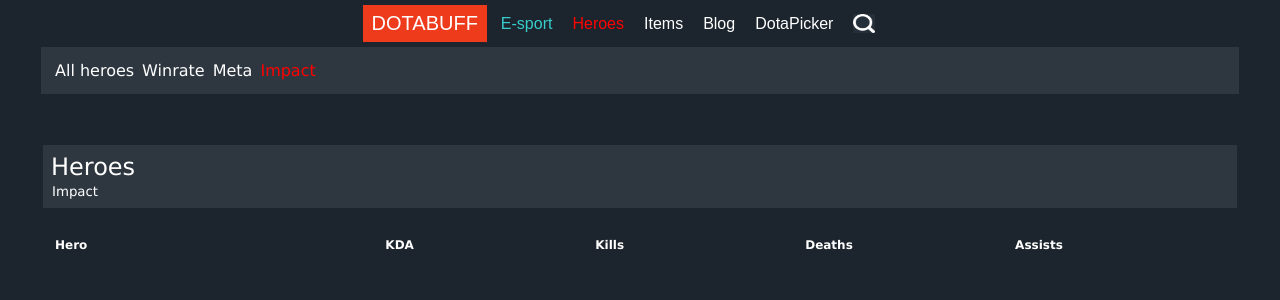
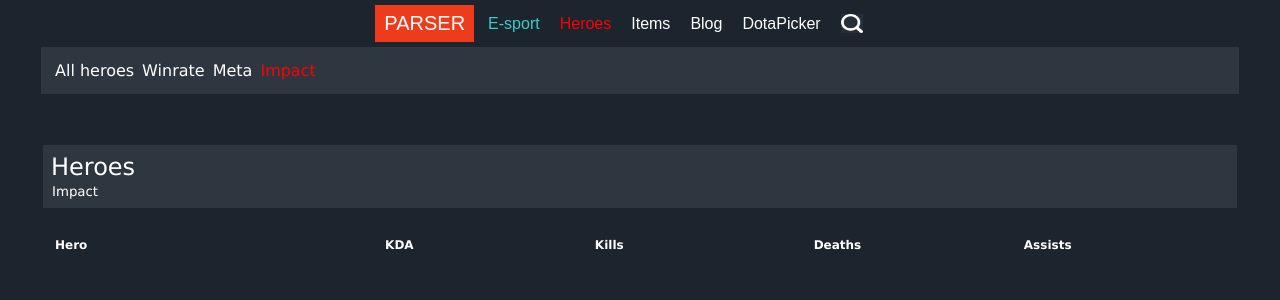
Before and after one commit to hardlanebakura/OnlineParser, a Flask app: page /heroes/impact in a window 1280 px wide. Shown: the top 300 px of the page. Run offline with Flask 2, Linux system fonts and the light colour scheme; parts of the project's set-up code (start-up, migrations or seed data) failed here and were passed over.

Commit message:
committing before upload

```diff
--- a/Templates/base.html
+++ b/Templates/base.html
@@ -19,7 +19,7 @@
 <div class = "header_menu">
   <a class = "header_link" href = "/">
   <div class = "header_logo">
-    DOTABUFF
+    PARSER
   </div>
   </a>
   <div class = "header_menu_item color-esports">
--- a/find_player.py
+++ b/find_player.py
@@ -32,7 +32,7 @@ def find_player(player_id):
     player["gamemodes"] = get_player_gamemodes(player_counts["game_mode"])
     player["roles"] = get_lane_roles(player_counts["lane_role"])
     player["sides"] = get_radiant_dire(player_counts["is_radiant"])
-    #get_player_winrate(player)
+    get_player_winrate(player)
     #for deployment
     player["recent_matches"] = get_recent_matches_by_player(player_recent_matches)
     for hero in player_heroes:
@@ -52,3 +52,5 @@ def find_player(player_id):
     return Player1
     #for deployment
     #return player
+
+find_player(42735465)
--- a/player.py
+++ b/player.py
@@ -9,9 +9,9 @@ class Player(object):
         self.name = player_info["profile"]["personaname"]
         self.avatar = player_info["profile"]["avatarfull"]
         self.matches = player_info["matches"]
-        #self.won_matches = player_info["won_matches"]
-        #self.lost_matches = player_info["lost_matches"]
-        #self.winrate = player_info["winrate"]
+        self.won_matches = player_info["won_matches"]
+        self.lost_matches = player_info["lost_matches"]
+        self.winrate = player_info["winrate"]
         self.totals = player_info["totals"]
         self.counts = player_info["counts"]
         self.gamemodes = player_info["gamemodes"]
--- a/static/css/heroes.css
+++ b/static/css/heroes.css
@@ -171,14 +171,15 @@
 
 .heroes_hero_deaths_details {
 
-    width:220px;
+    width:211px;
+    margin-left:9px;
 
 }
 
 .heroes_hero_assists_details {
 
-    width:220px;
-
+    width:211px;
+    margin-left:9px;
 }
 
 .heroes_hero_kda_details {
--- a/static/js/heroes.additional.js
+++ b/static/js/heroes.additional.js
@@ -39,6 +39,12 @@ function getMeta() {
     for (let i = 0; i < heroesMetaUsagesDetails.length; i++) { arr.push(heroesMetaUsagesDetails[i]); arr.push(heroesMetaWinPercentagesDetails[i]); }
     for (const [k, v] of Object.entries(toMoveByPixels)) arr[k].style.marginLeft = v.toString() + "px";
     for (let i = arr.length -3; i < arr.length; i++) { arr[i].style.width = "83px"; arr[i].style.textAlign = "center"; }
+
+    var heroesMetaUsagePercentages = document.getElementsByClassName("heroes_hero_meta_usage_percentage");
+    var heroesMetaWinPercentages = document.getElementsByClassName("heroes_hero_meta_win_percentage");
+
+    visualForAdvantage(heroesMetaUsagePercentages, "red", "70px");
+    visualForAdvantage(heroesMetaWinPercentages, "white", "70px");
 
 }
 
```
Also changed, not shown: README.md, 7 other files.
